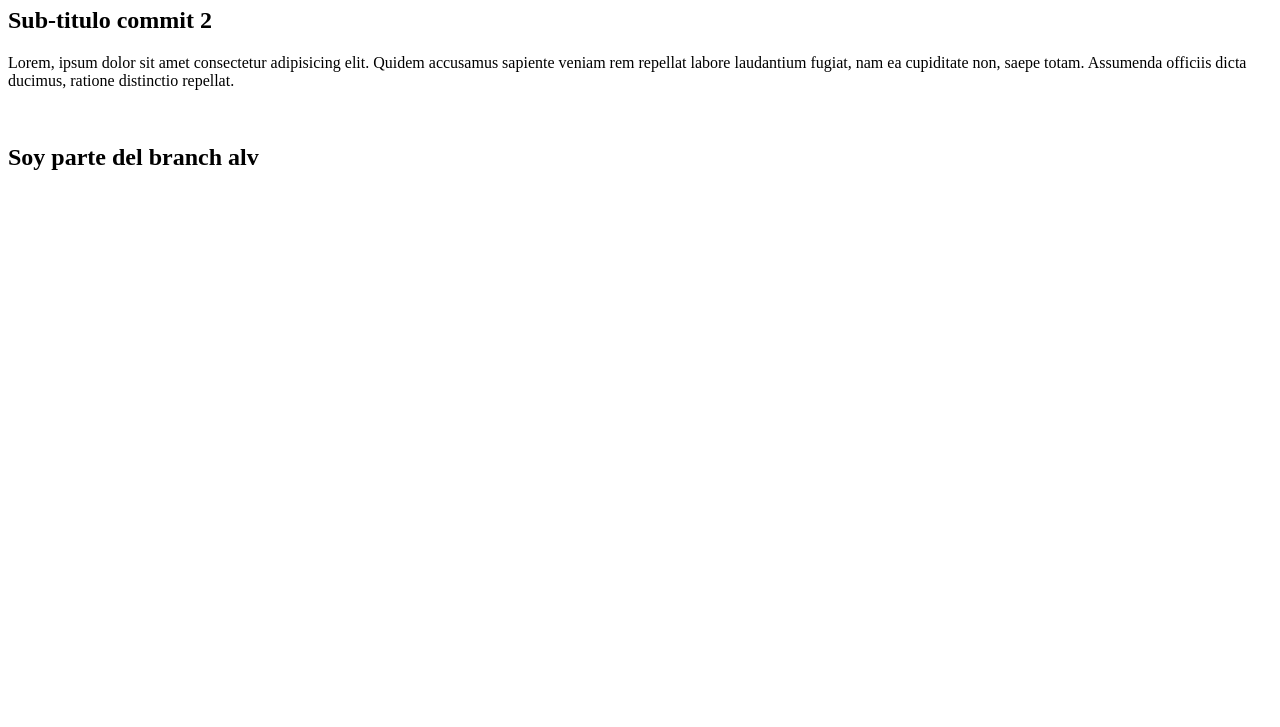
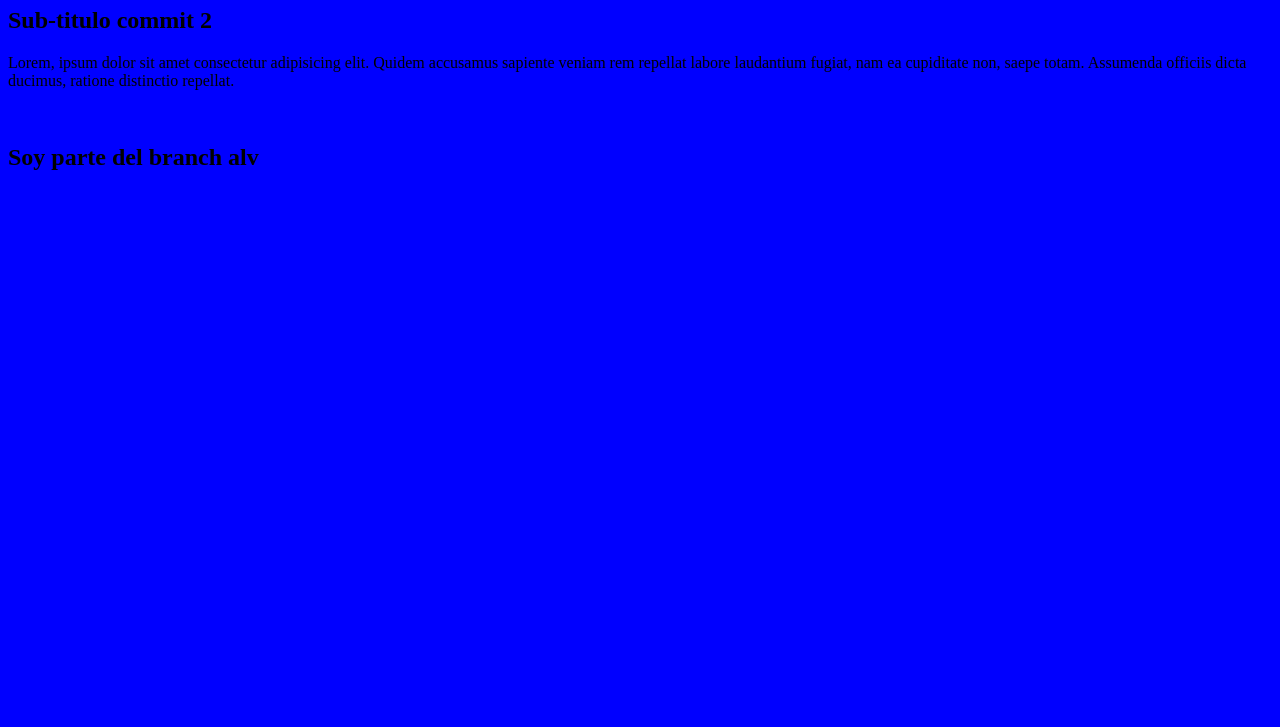
Before and after one commit to JesusEduardoCamargo/testgit, a plain HTML site: page index.html in a window 1280 px wide. Shown: the part 73-800 px from the top of the page. Drawn offline with Linux system fonts and the light colour scheme.

Commit message:
agregamos nuevos archivos

```diff
--- a/index.html
+++ b/index.html
@@ -4,6 +4,7 @@
     <meta charset="UTF-8">
     <meta http-equiv="X-UA-Compatible" content="IE=edge">
     <meta name="viewport" content="width=device-width, initial-scale=1.0">
+    <link rel="stylesheet" href="style.css">
     <title>Primer commit</title>
 </head>
 <body>
--- /dev/null
+++ b/style.css
@@ -0,0 +1,4 @@
+body {
+    box-sizing: content-box;
+    background-color: blue;
+}
```
Also changed, not shown: functions.js (added).
